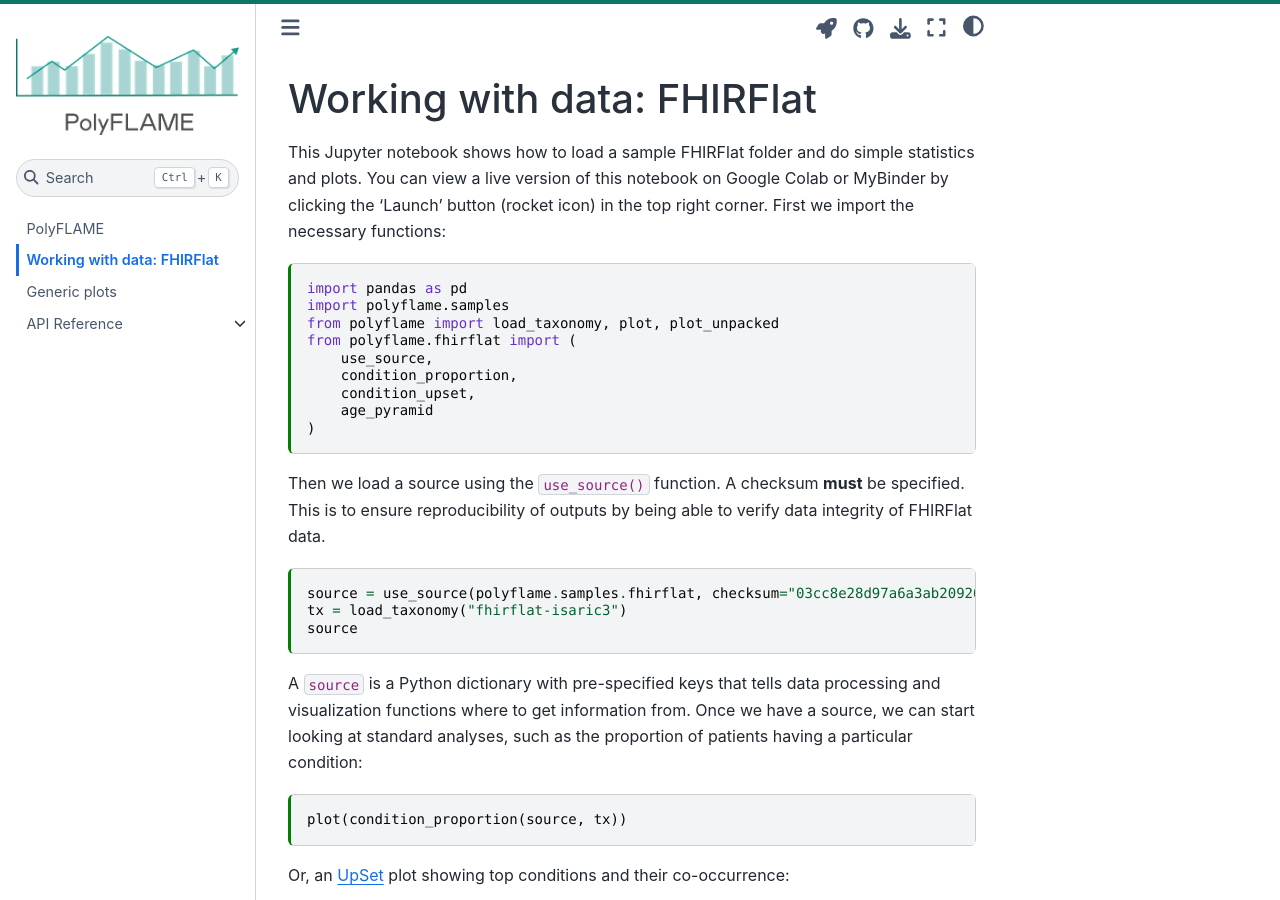
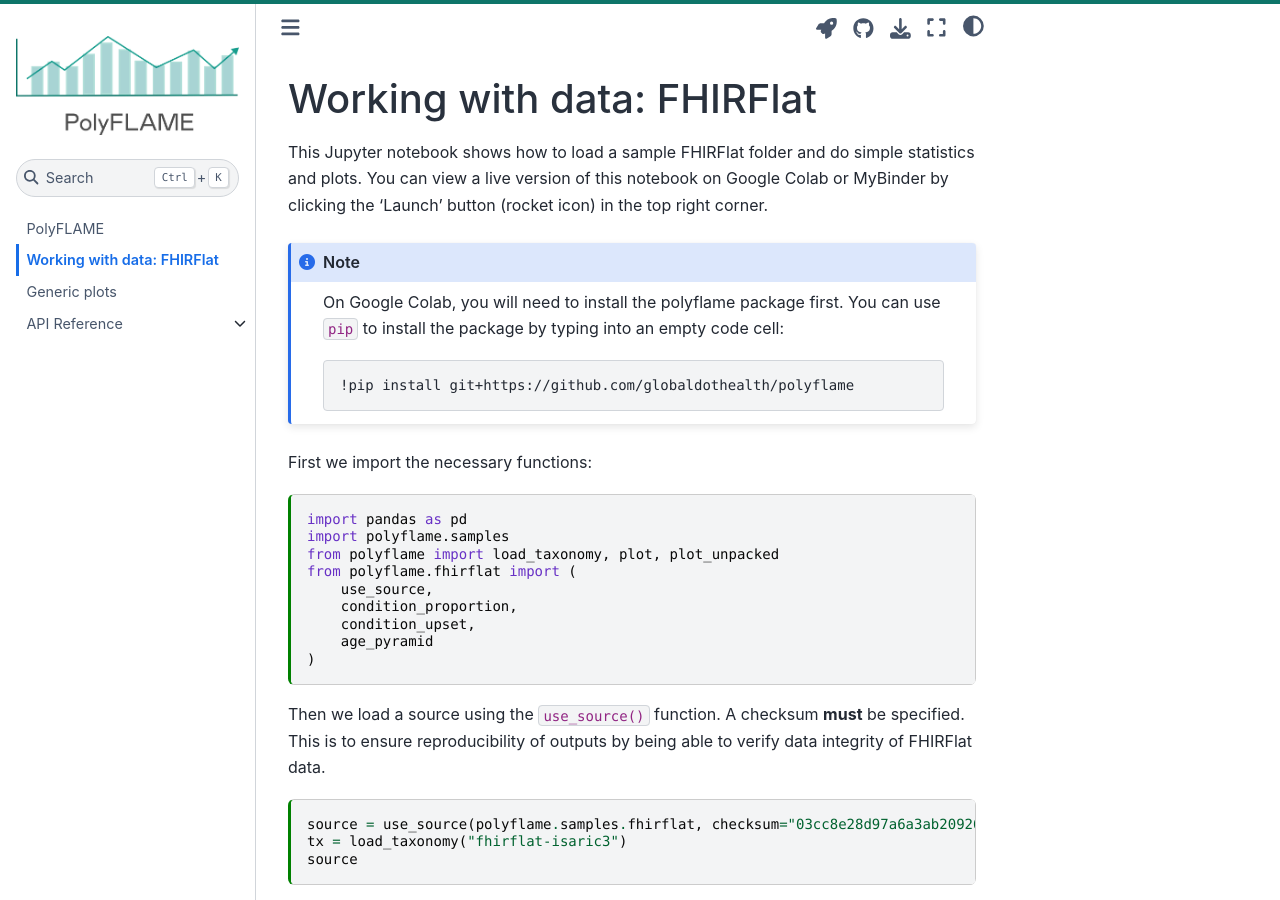
Before and after one commit to globaldothealth/polyflame, a Jupyter Book: the page built from docs/fhirflat.ipynb, in a window 1280 px wide and 900 px high. Built offline with Jupyter Book 1.0.4 settings and Sphinx 7.4.7 and the Sphinx Book theme 1.1.4, drawn with Linux system fonts in a browser that asks for light colours; comment, search, counter and statistics services are not loaded; some of the changed lines change nothing that is shown.

Commit message:
docs: show pip install invocation for colab
Disable mybinder, not working

```diff
--- a/docs/_config.yml
+++ b/docs/_config.yml
@@ -37,4 +37,3 @@ sphinx:
 
 launch_buttons:
   colab_url: "https://colab.research.google.com"
-  binderhub_url: "https://mybinder.org"
```
Also changed, not shown: docs/fhirflat.ipynb.
